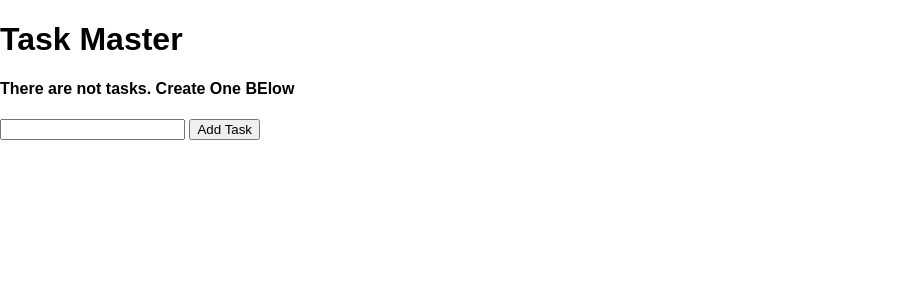
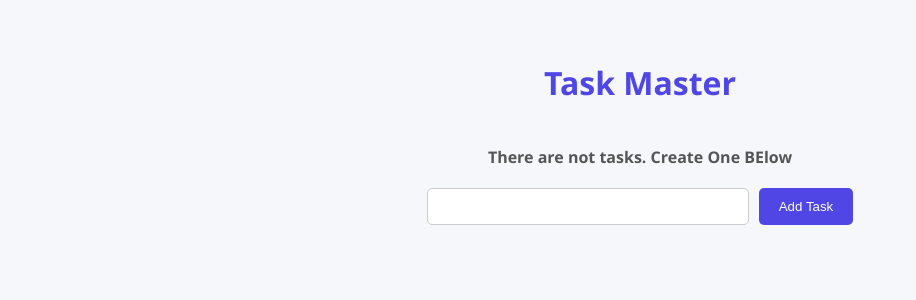
Before and after one commit to HamdiNur/Todo-app, a Flask app: page / in a window 1280 px wide. Shown: the top 300 px of the page, without its empty margins (0-916 px from the left). Run offline with Flask 3, Linux system fonts and the light colour scheme.

Commit message:
Added some style

```diff
--- a/static/css/main.css
+++ b/static/css/main.css
@@ -1,20 +1,81 @@
-body{
+  body {
     margin: 0;
-    font-family: sans-serif;
+    font-family: 'Segoe UI', Tahoma, sans-serif;
+    background: #f5f7fa;
+  }
 
-}
-table {
-    width: 600px;
+  .content {
+    display: flex;
+    flex-direction: column;
+    align-items: center; /* center horizontally */
+    justify-content: flex-start;
+    padding: 40px 20px;
+  }
+
+  h1 {
+    color: #4f46e5;
+    margin-bottom: 20px;
+  }
+
+  table {
+    width: 700px;
     border-collapse: collapse;
-    margin-top: 20px;
-}
+    margin-bottom: 30px;
+    background: #fff;
+    border-radius: 10px;
+    overflow: hidden;
+    box-shadow: 0 10px 25px rgba(0,0,0,0.08);
+    text-align: center;
+  }
 
-th, td {
-    border: 1px solid black;
+  th {
+    background: #4f46e5;
+    color: #fff;
+    padding: 14px;
+  }
+
+  td {
+    padding: 12px 14px;
+    border-bottom: 1px solid #e5e7eb;
+  }
+
+  tr:nth-child(even) {
+    background: #f9fafb;
+  }
+
+  tr:hover {
+    background: #eef2ff;
+    transition: background 0.2s ease;
+  }
+
+  form {
+    display: flex;
+    flex-direction: row;
+    gap: 10px;
+  }
+
+  input[type="text"] {
     padding: 10px;
-    text-align: left;
-}
+    border-radius: 5px;
+    border: 1px solid #ccc;
+    width: 300px;
+  }
 
-th {
-    background: #f2f2f2;
-}
+  input[type="submit"] {
+    padding: 10px 20px;
+    border-radius: 5px;
+    border: none;
+    background: #4f46e5;
+    color: #fff;
+    cursor: pointer;
+    transition: background 0.2s ease;
+  }
+
+  input[type="submit"]:hover {
+    background: #3730a3;
+  }
+
+  h4 {
+    margin-bottom: 20px;
+    color: #555;
+  }
```
